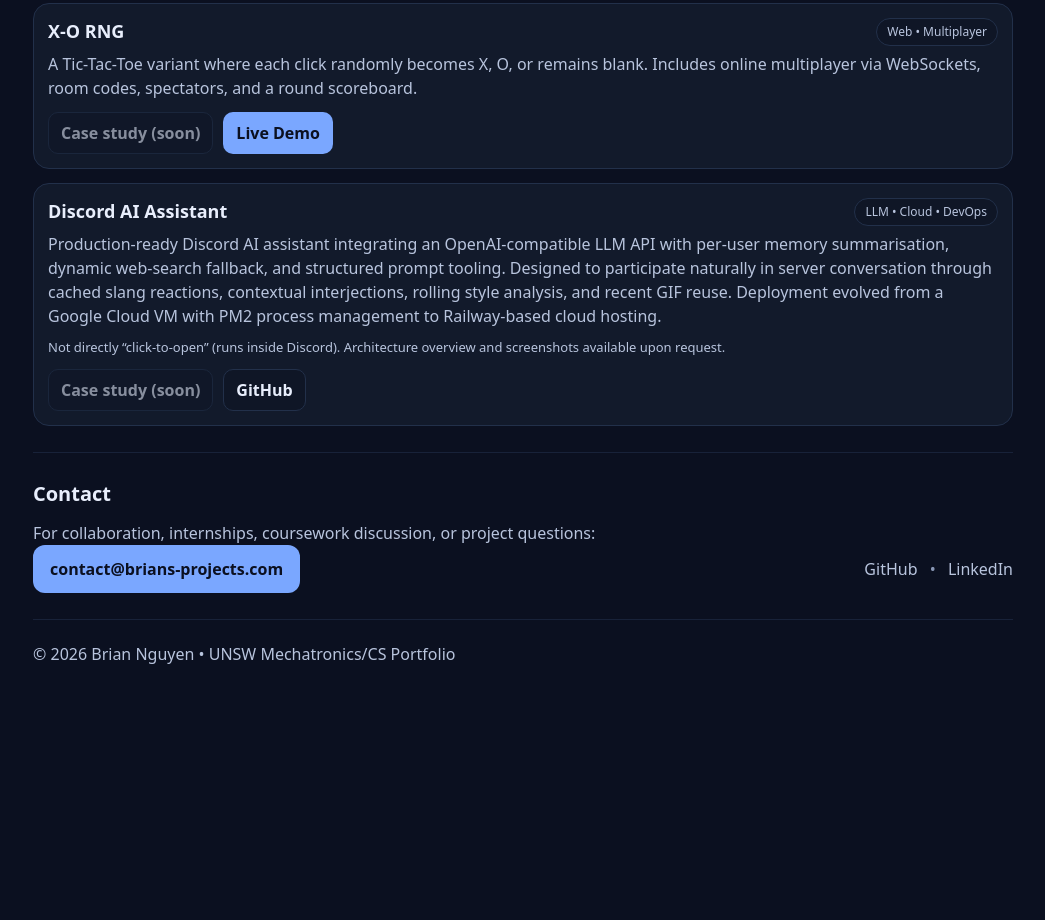
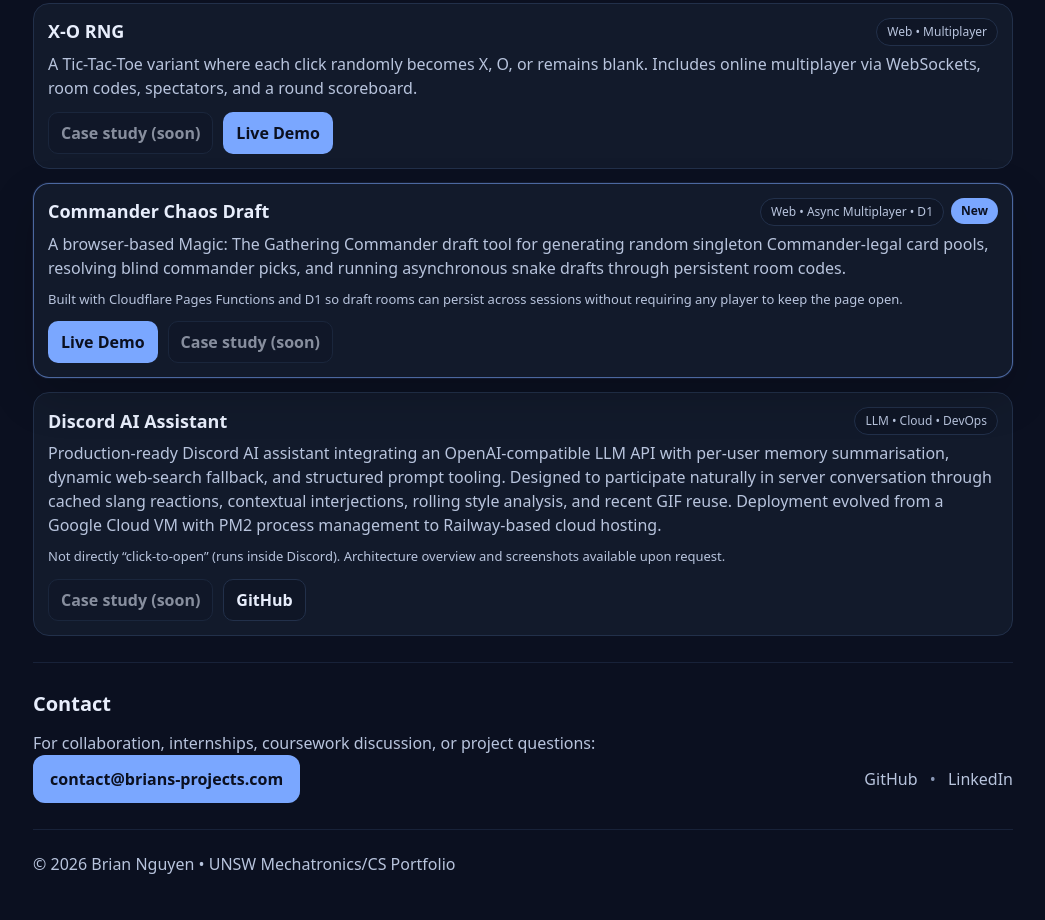
Before and after one commit to BrianPrograms/website, a website: page index.html in a window 1280 px wide. Shown: the part 2000-2920 px from the top of the page, without its empty margins (117-1162 px from the left). Before the commit the page ends 2710 px from the top, so only its background shows below. Drawn offline with Linux system fonts and the light colour scheme.

Commit message:
Add commander chaos draft project card

```diff
--- a/index.html
+++ b/index.html
@@ -214,6 +214,29 @@
             </div>
           </li>
 
+          <li class="card featured-project">
+            <div class="card-top">
+              <a class="card-title" href="projects/commander-draft/">Commander Chaos Draft</a>
+              <span class="tag">Web • Async Multiplayer • D1</span>
+            </div>
+
+            <p>
+              A browser-based Magic: The Gathering Commander draft tool for generating random singleton
+              Commander-legal card pools, resolving blind commander picks, and running asynchronous
+              snake drafts through persistent room codes.
+            </p>
+
+            <p class="meta">
+              Built with Cloudflare Pages Functions and D1 so draft rooms can persist across sessions
+              without requiring any player to keep the page open.
+            </p>
+
+            <div class="card-actions">
+              <a class="btn small primary" href="projects/commander-draft/">Live Demo</a>
+              <a class="btn small disabled" href="#" aria-disabled="true" tabindex="-1">Case study (soon)</a>
+            </div>
+          </li>
+
           <li class="card">
             <div class="card-top">
               <span class="card-title-text">Discord AI Assistant</span>
--- a/styles.css
+++ b/styles.css
@@ -288,3 +288,28 @@ code {
   font-family: ui-monospace, SFMono-Regular, Menlo, Monaco, Consolas, "Liberation Mono", monospace;
   font-size: 0.95em;
 }
+
+.featured-project {
+  position: relative;
+  overflow: hidden;
+  border-color: rgba(122, 167, 255, 0.55);
+  box-shadow: 0 0 0 1px rgba(122, 167, 255, 0.08),
+              0 18px 45px rgba(0, 0, 0, 0.18);
+}
+
+.featured-project::before {
+  content: "New";
+  position: absolute;
+  top: 14px;
+  right: 14px;
+  padding: 4px 10px;
+  border-radius: 999px;
+  background: var(--accent);
+  color: var(--bg);
+  font-size: 12px;
+  font-weight: 800;
+}
+
+.featured-project .card-top {
+  padding-right: 54px;
+}
```
